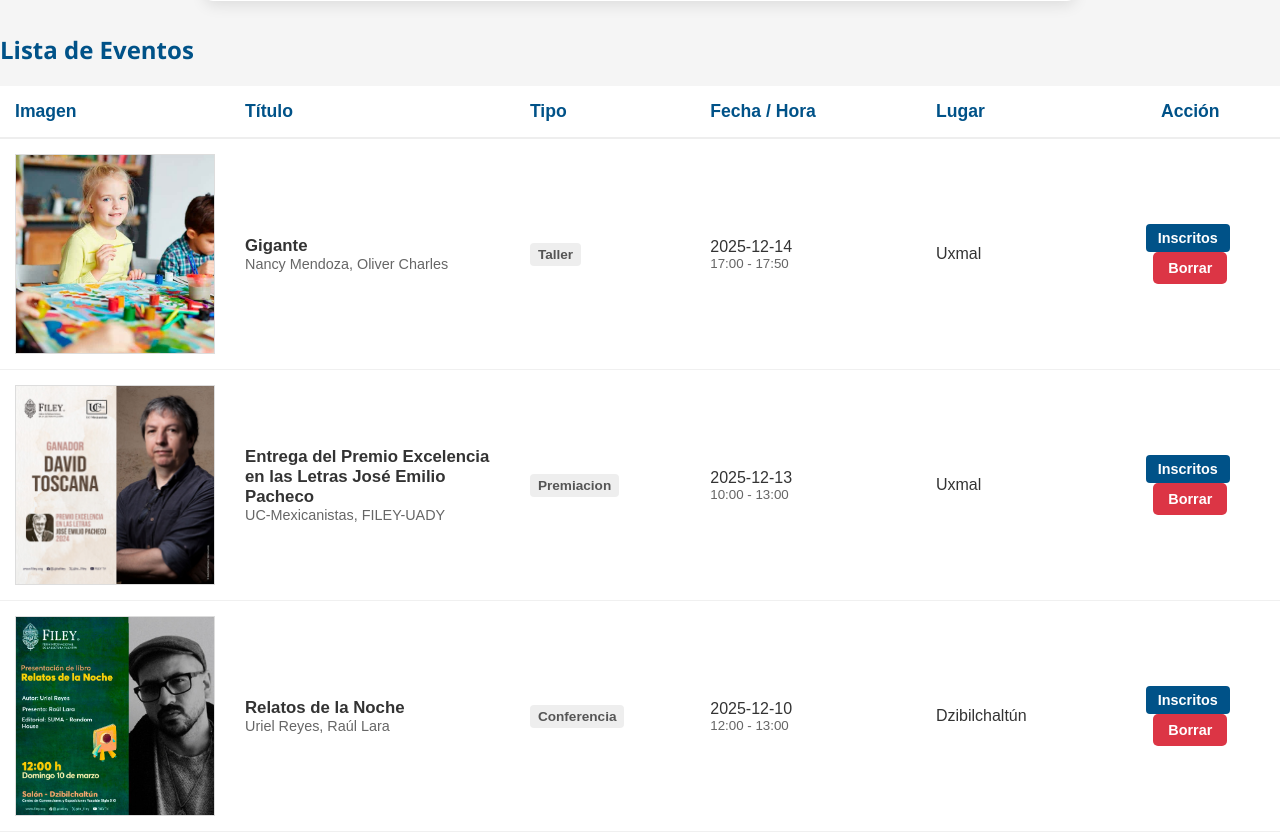
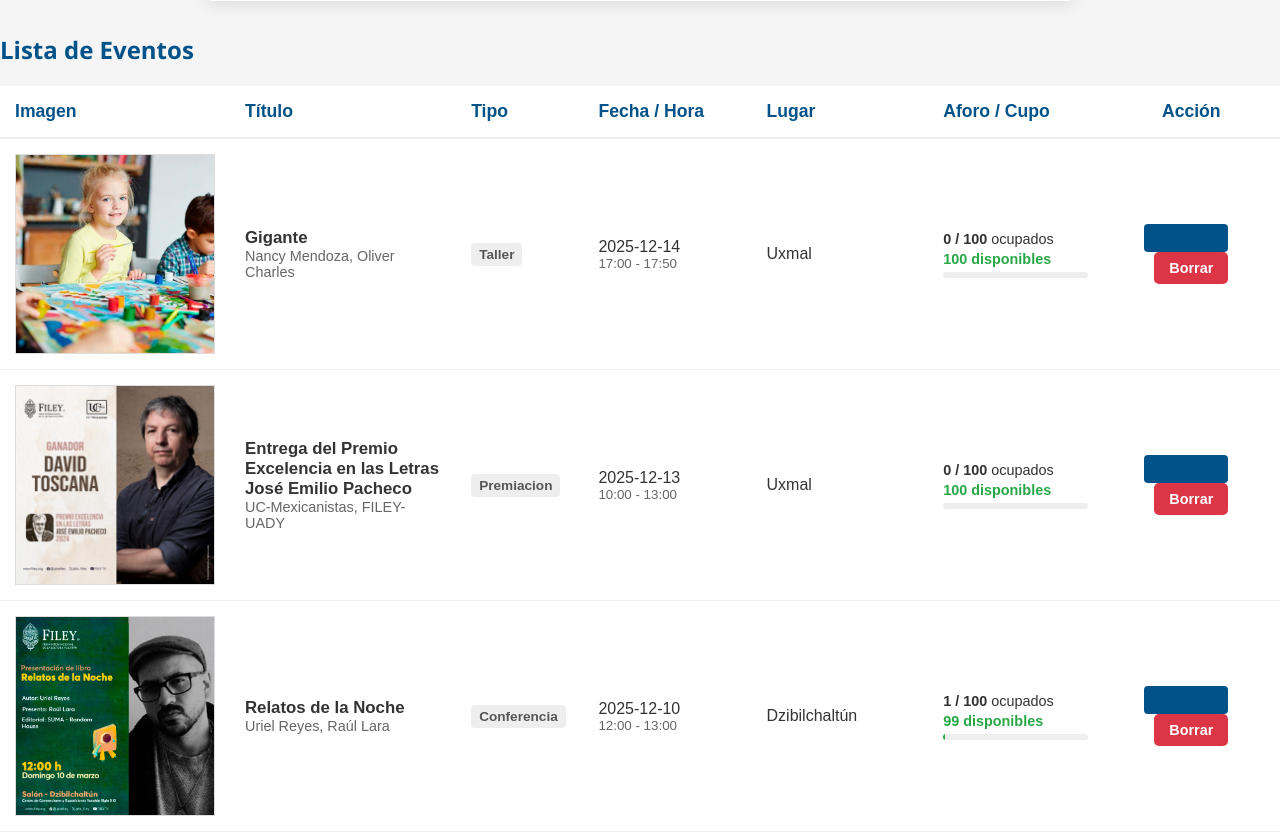
Before and after one commit to zackspike/CS, a PHP site: page /Vista/gestionEventos.php in a window 1280 px wide. Shown: the part 1172-2004 px from the top of the page. Run offline with PHP 8.4, Linux system fonts and the light colour scheme; the visitor is signed in with stand-in values (Sample User, id 1); data comes from the database, SQL or seed files in the repository; tables that the repository leaves empty or names only in its code hold one stand-in row (values such as "Sample post").

Commit message:
Agregacion tabla

```diff
--- a/Modelo/EventoDAO.php
+++ b/Modelo/EventoDAO.php
@@ -102,7 +102,8 @@ class EventoDAO extends DAO {
 
     // Listar eventos con sus nombres de Categoria y su Salon correspondientes
     public function obtenerEventos() {
-        $sql = "SELECT evento.*, categoria.nombre as nombreCategoria, salon.nombreSalon
+        $sql = "SELECT evento.*, categoria.nombre as nombreCategoria, salon.nombreSalon, salon.maxCapacidad,
+                (SELECT COUNT(*) FROM Registro WHERE idEvento = evento.idEvento) as totalInscritos
                 FROM Eventos evento
                 JOIN Categorias categoria ON evento.idCategoria = categoria.idCategoria
                 JOIN Salones salon ON evento.idSalon = salon.idSalon
--- a/Vista/gestionEventos.php
+++ b/Vista/gestionEventos.php
@@ -184,10 +184,11 @@ $listaEventos = $eventoDAO->obtenerEventos();
             <thead>
                 <tr>
                     <th style="width: 10%;">Imagen</th>
-                    <th style="width: 25%;">Título</th>
-                    <th style="width: 15%;">Tipo</th>
-                    <th style="width: 20%;">Fecha / Hora</th>
+                    <th style="width: 20%;">Título</th>
+                    <th style="width: 10%;">Tipo</th>
+                    <th style="width: 15%;">Fecha / Hora</th>
                     <th style="width: 15%;">Lugar</th>
+                    <th style="width: 15%;">Aforo / Cupo</th>
                     <th style="width: 15%; text-align: center;">Acción</th>
                 </tr>
             </thead>
@@ -199,7 +200,18 @@ $listaEventos = $eventoDAO->obtenerEventos();
                         </td>
                     </tr>
                 <?php else: ?>
-                    <?php foreach($listaEventos as $ev): ?>
+                    <?php foreach($listaEventos as $ev):
+                        $capacidadTotal = (int)$ev['maxCapacidad'];
+                        $inscritos = (int)$ev['totalInscritos'];
+                        $disponibles = $capacidadTotal - $inscritos;
+
+                        $colorEstado = "#28a745";
+                        if ($disponibles == 0) {
+                            $colorEstado = "#dc3545";
+                        } elseif ($disponibles < ($capacidadTotal * 0.2)) {
+                            $colorEstado = "#ffc107";
+                        }
+                        ?>
                    <tr>
                        <td>
                             <?php if(!empty($ev['imagen'])): ?>
@@ -224,19 +236,42 @@ $listaEventos = $eventoDAO->obtenerEventos();
                             </small>
                         </td>
                         <td><?php echo $ev['nombreSalon']; ?></td>
+                        <td style="font-size: 0.9rem;">
+                        <div>
+                            <strong><?php echo $inscritos; ?> / <?php echo $capacidadTotal; ?></strong> ocupados
+                        </div>
+
+                        <div style="margin-top:4px;">
+                            <span style="color: <?php echo $colorEstado; ?>; font-weight:bold;">
+                                <?php
+                                        if($disponibles <= 0) echo "¡LLENO!";
+                                        else echo $disponibles . " disponibles";
+                                ?>
+                            </span>
+                        </div>
+
+                        <div style="background:#eee; height:6px; width:100%; border-radius:3px; margin-top:5px; overflow:hidden;">
+                            <?php
+                                    // Regla de tres para el ancho de la barra
+                                    $porcentaje = ($capacidadTotal > 0) ? ($inscritos / $capacidadTotal) * 100 : 0;
+                            ?>
+                            <div style="background:<?php echo $colorEstado; ?>; height:100%; width:<?php echo $porcentaje; ?>%;"></div>
+                        </div>
+                        </td>
                         <td style="text-align: center;">
                             <a href="verInscritos.php?idEvento=<?php echo $ev['idEvento']; ?>"
-                               class="btn-constancia"
-                               >
+                                class="btn-constancia"
+                                accesskey=""style="display:inline-block; margin-right:10px; text-decoration:none; color:#005288;
+                                font-weight:bold; font-size:0.9rem;">
                                 Inscritos
                             </a>
-                           <a href="../Controlador/EventoController.php?accion=eliminar&id=<?php echo $ev['idEvento']; ?>"
+                            <a href="../Controlador/EventoController.php?accion=eliminar&id=<?php echo $ev['idEvento']; ?>"
                                 class="btn-rojo"
                                 onclick="return confirm('¿Estás seguro de eliminar este evento?');">
                                 Borrar
                             </a>
-                           </td>
-                       </tr>
+                        </td>
+                    </tr>
                     <?php endforeach; ?>
                 <?php endif; ?>
             </tbody>
```
